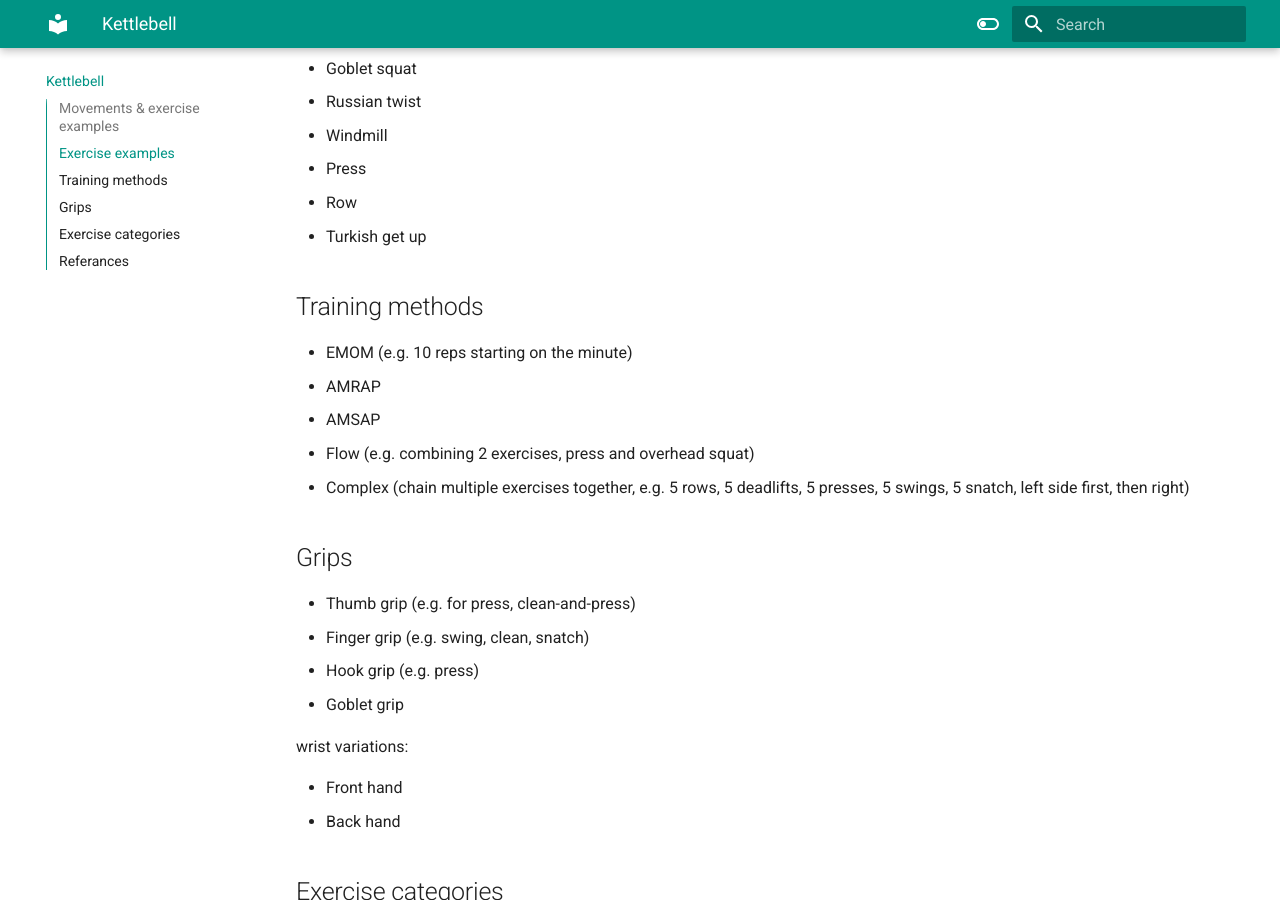
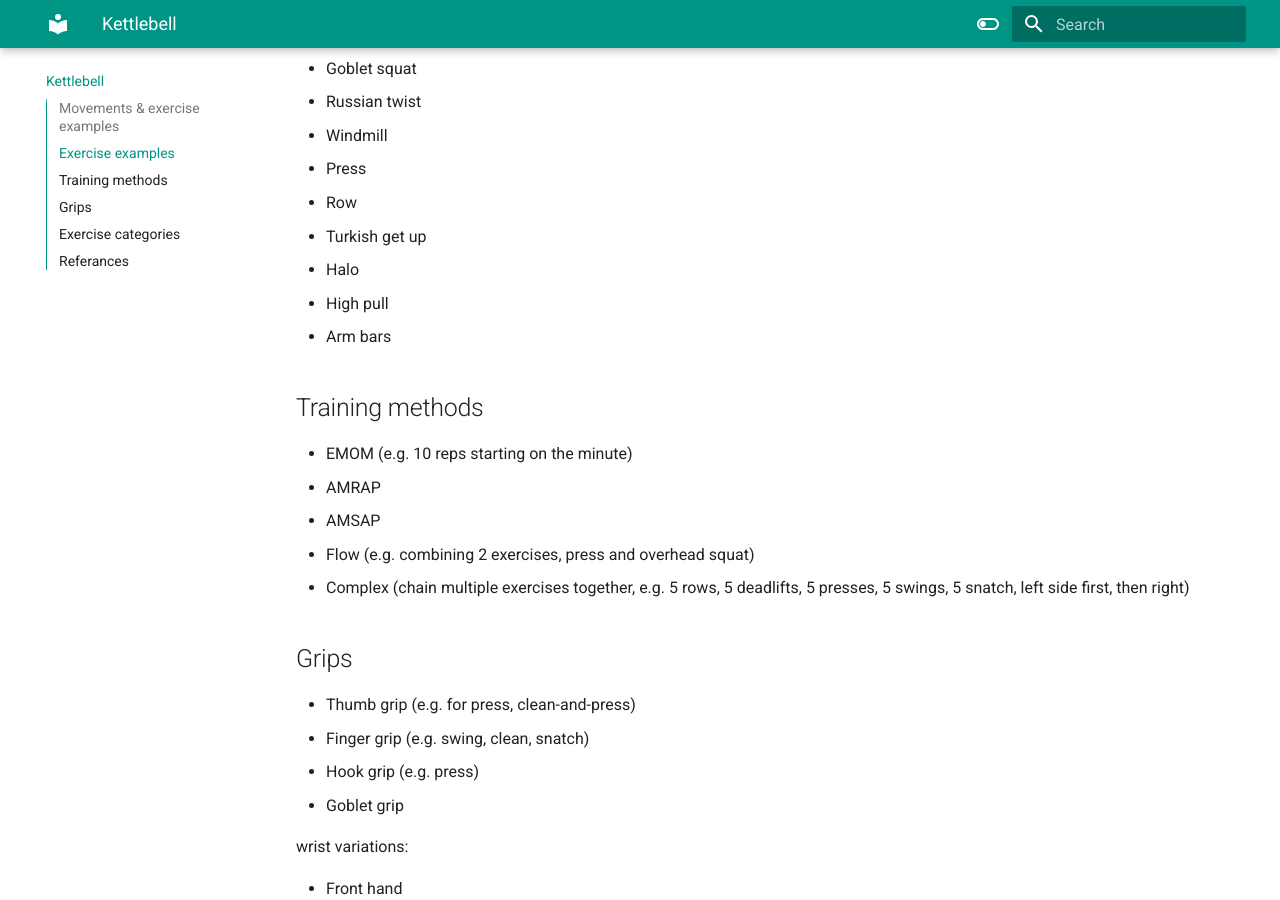
Before and after one commit to TheNewThinkTank/fitness-tracker, an MkDocs documentation site: the page built from docs/project_docs/Kettlebell/kettlebell.md, in a window 1280 px wide and 900 px high, scrolled down 1019 px. Built offline with MkDocs 1.6.1 and Material for MkDocs 9.7.7, drawn with Linux system fonts in a browser that asks for light colours.

Commit message:
docs: add kettlebell exercises

```diff
--- a/docs/project_docs/Kettlebell/kettlebell.md
+++ b/docs/project_docs/Kettlebell/kettlebell.md
@@ -24,6 +24,9 @@
 - Press
 - Row
 - Turkish get up
+- Halo
+- High pull
+- Arm bars
 
 ## Training methods
 
```
